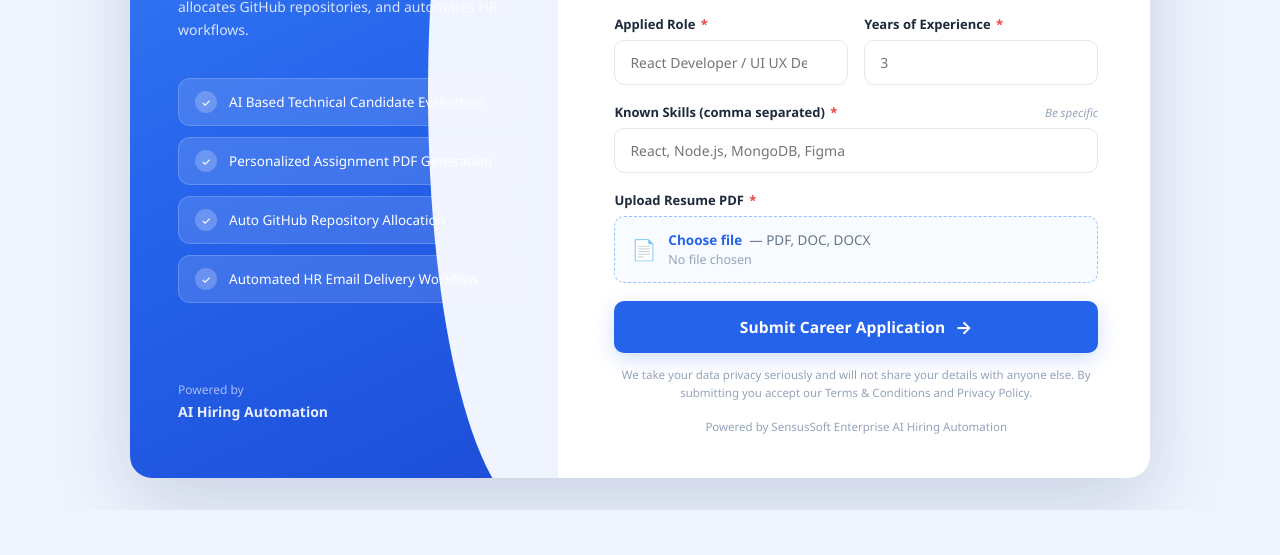
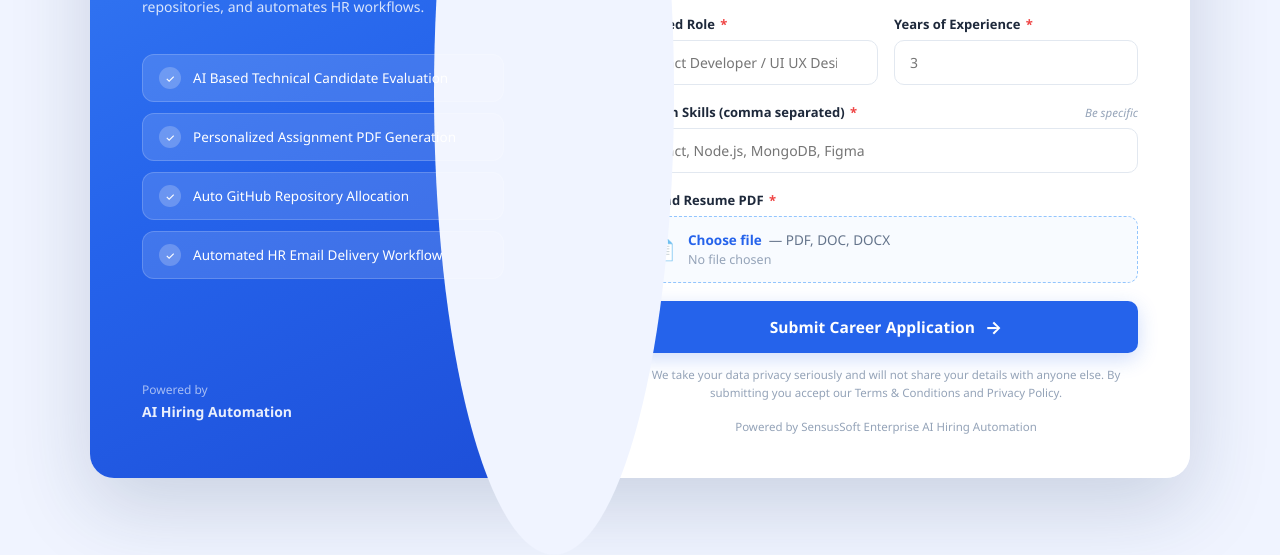
Before and after one commit to JenilGadhiya25/sensussoft-ai-hiring-automation, a website: page demo-form/demo-form.html in a window 1280 px wide. Shown: the part 325-880 px from the top of the page. Before the commit the page ends 835 px from the top, so only its background shows below. Drawn offline with Linux system fonts and the light colour scheme.

Commit message:
fix: left panel text cut-off — wider panel, extra right padding, blob z-index fix, proper border-radius

```diff
--- a/demo-form/demo-form.html
+++ b/demo-form/demo-form.html
@@ -27,26 +27,34 @@ body {
 /* ── Card wrapper ───────────────────────────────────────────── */
 .wrapper {
   display: flex;
-  width: 1020px;
+  width: 1100px;
   max-width: 100%;
-  min-height: 620px;
-  border-radius: 22px;
-  overflow: hidden;
+  min-height: 640px;
+  border-radius: 24px;
+  /* visible so blob doesn't clip left panel content */
+  overflow: visible;
   box-shadow: 0 28px 80px rgba(30, 58, 95, 0.18);
+  /* clip only the rounded corners, not the content */
+  isolation: isolate;
 }
 
 /* ══════════════════════════════════════════════════════════════
    LEFT PANEL
 ══════════════════════════════════════════════════════════════ */
 .left {
-  width: 42%;
+  /* wider so text never gets cut by the blob */
+  width: 44%;
   background: linear-gradient(155deg, #3b82f6 0%, #2563eb 55%, #1d4ed8 100%);
-  padding: 56px 44px 56px 48px;
+  /* extra right padding so text stays clear of the blob */
+  padding: 56px 70px 56px 52px;
   display: flex;
   flex-direction: column;
   justify-content: space-between;
   position: relative;
-  overflow: hidden;
+  /* clip only the left+top+bottom rounded corners */
+  border-radius: 24px 0 0 24px;
+  /* allow blob to overflow right edge without clipping text */
+  overflow: visible;
   flex-shrink: 0;
 }
 
@@ -54,18 +62,23 @@ body {
 .left::after {
   content: '';
   position: absolute;
-  right: -90px;
+  /* pull it further right so it overlaps the seam */
+  right: -100px;
   top: 50%;
   transform: translateY(-50%);
-  width: 220px;
-  height: 110%;
+  width: 240px;
+  /* taller than panel so it covers full height */
+  height: 120%;
   background: #f0f4ff;
   border-radius: 50%;
   pointer-events: none;
+  /* sit above left bg but below left text */
+  z-index: 1;
 }
 
 .left-inner {
   position: relative;
+  /* above the blob */
   z-index: 2;
   display: flex;
   flex-direction: column;
@@ -149,11 +162,15 @@ body {
 .right {
   flex: 1;
   background: #fff;
-  padding: 52px 52px 44px 56px;
+  /* left padding accounts for the blob overlap */
+  padding: 52px 52px 44px 60px;
   display: flex;
   flex-direction: column;
   justify-content: center;
   overflow-y: auto;
+  border-radius: 0 24px 24px 0;
+  /* clip right panel cleanly */
+  overflow: hidden;
 }
 
 /* ── Heading ── */
@@ -301,11 +318,25 @@ input.valid ~ .tick { display: block; }
 }
 
 /* ── Responsive ── */
-@media (max-width: 860px) {
-  .wrapper { flex-direction: column; border-radius: 16px; }
-  .left { width: 100%; padding: 40px 32px; min-height: auto; }
+@media (max-width: 900px) {
+  .wrapper {
+    flex-direction: column;
+    border-radius: 18px;
+    overflow: hidden;
+  }
+  .left {
+    width: 100%;
+    padding: 40px 36px;
+    min-height: auto;
+    border-radius: 18px 18px 0 0;
+    overflow: hidden;
+  }
   .left::after { display: none; }
-  .right { padding: 36px 28px 40px; }
+  .right {
+    padding: 36px 32px 44px;
+    border-radius: 0 0 18px 18px;
+    overflow: visible;
+  }
   .form-row { flex-direction: column; gap: 0; }
 }
 @media (max-width: 480px) {
```
